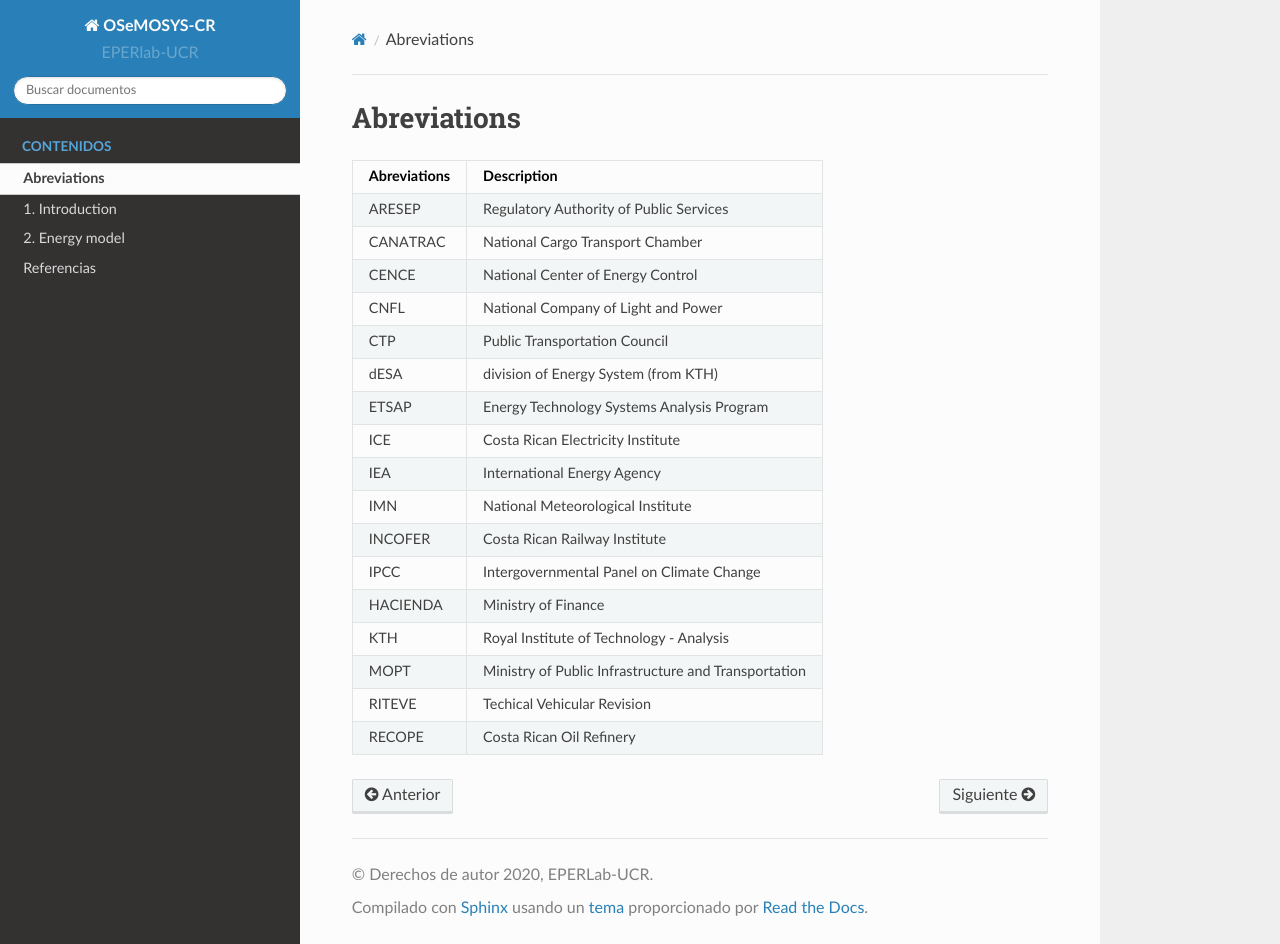
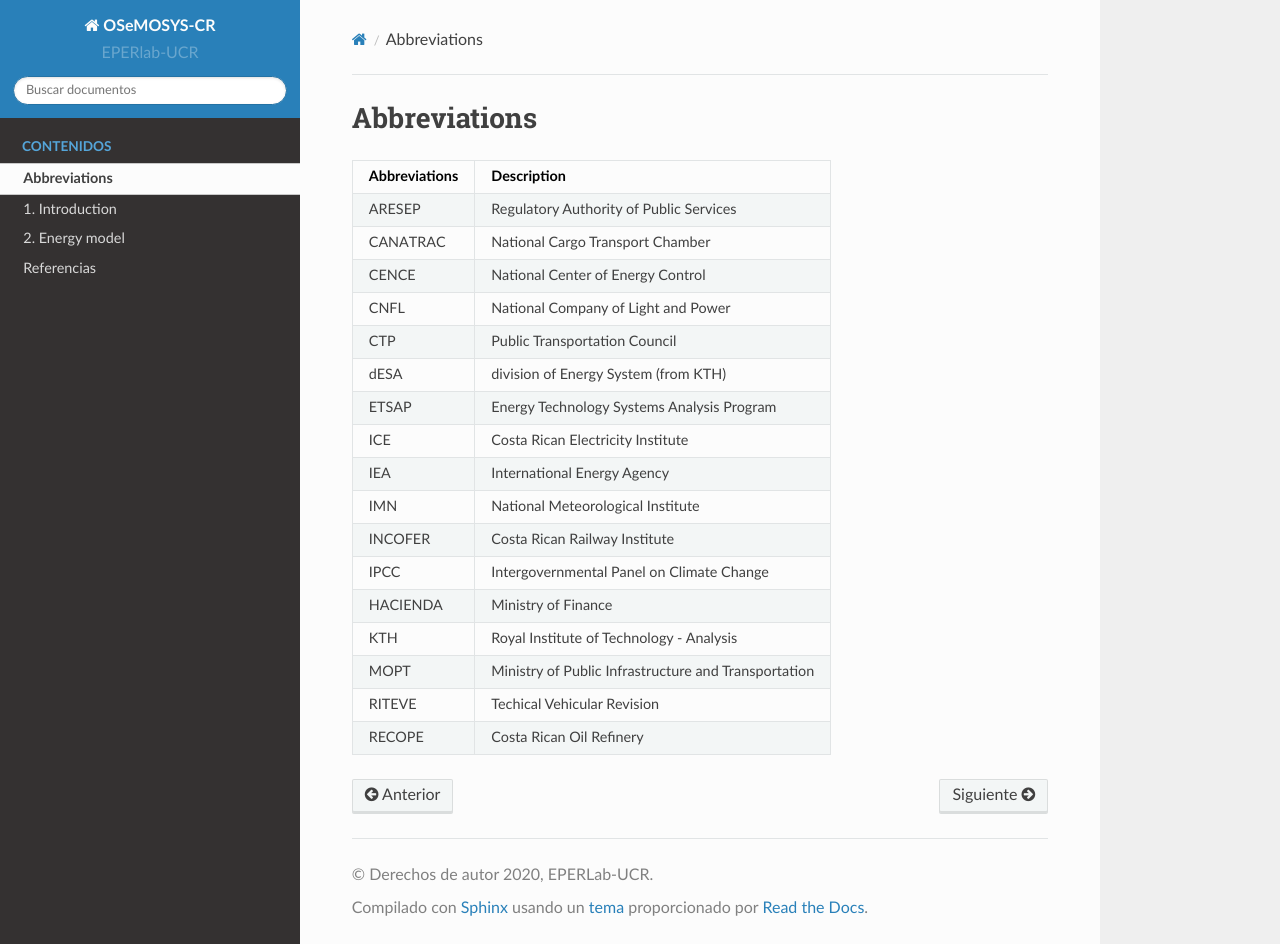
Before and after one commit to EPERLab/OSeMOSYS-CR, a Sphinx documentation site: the page built from docs/00Abreviations.rst, in a window 1280 px wide and 944 px high. Built offline with Sphinx 7.4.7 and the Read the Docs theme 2.0.0, drawn with Linux system fonts in a browser that asks for light colours.

Commit message:
Update 00Abreviations.rst

```diff
--- a/docs/00Abreviations.rst
+++ b/docs/00Abreviations.rst
@@ -1,9 +1,9 @@
-Abreviations
+Abbreviations
 =====================================
 
 
 +---------------+---------------------------------------------------------------------------+
-| Abreviations  | Description                                                               |
+| Abbreviations | Description                                                               |
 +===============+===========================================================================+
 | ARESEP        | Regulatory Authority of Public Services                                   |
 +---------------+---------------------------------------------------------------------------+
```
